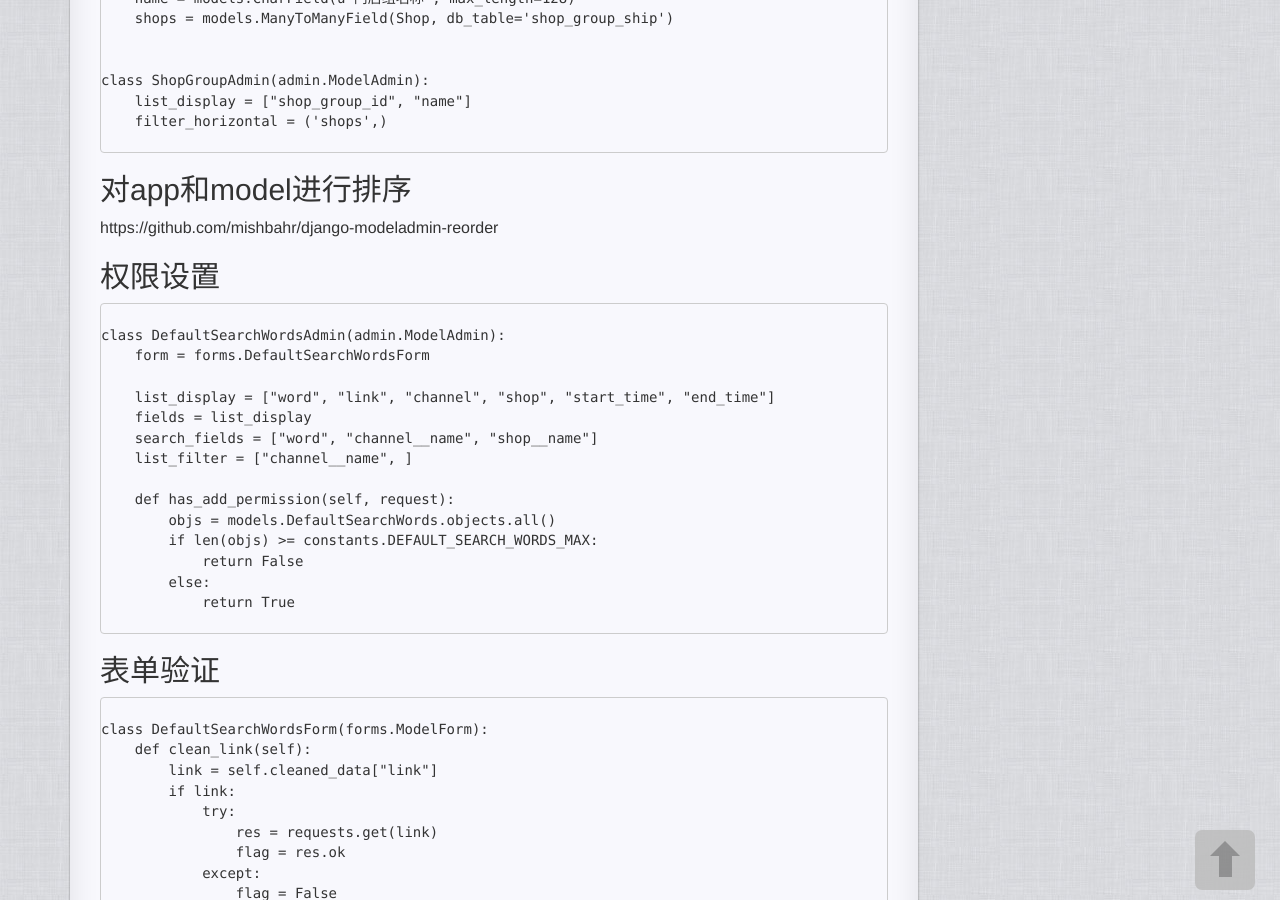
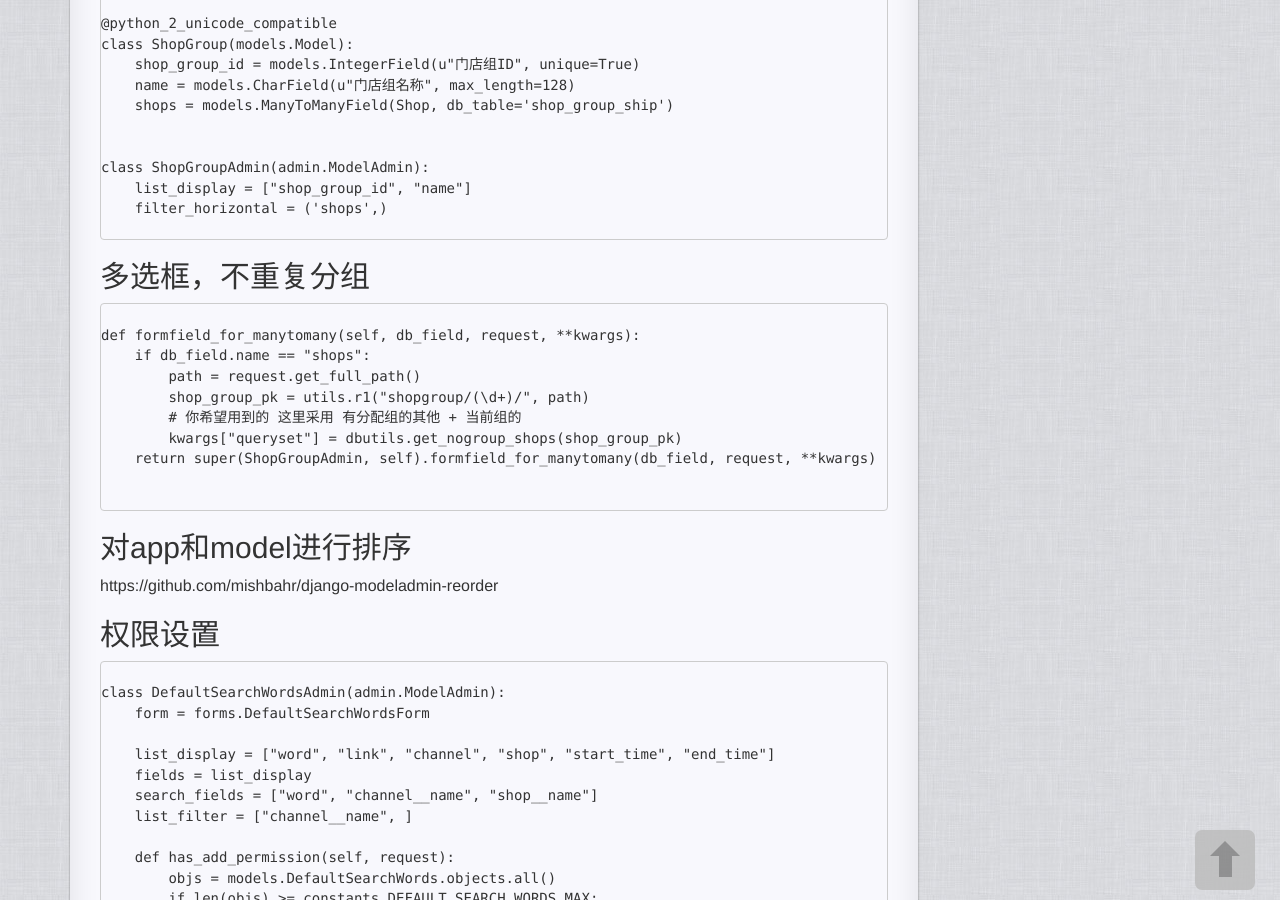
Before and after one commit to imouren/imouren.github.io, a Jekyll site: the page built from _posts/2016-07-14-django_admin.md, in a window 1280 px wide and 900 px high, scrolled down 1089 px. Built offline with Jekyll 4.4.1, drawn with Linux system fonts in a browser that asks for light colours; nearby versions of some CDN libraries; comment, search, counter and statistics services are not loaded; a style sheet for code colours, icons or effects is not loaded; some of the changed text lies outside the part shown.

Commit message:
add more about django admin

````diff
--- a/_posts/2016-07-14-django_admin.md
+++ b/_posts/2016-07-14-django_admin.md
@@ -8,6 +8,10 @@ tags: python django
 
 * content
 {:toc}
+
+## 去这个网站找
+
+https://djangosnippets.org/
 
 ## 编辑的时候按照指定field的属性
 
@@ -58,6 +62,21 @@ class ShopGroup(models.Model):
 class ShopGroupAdmin(admin.ModelAdmin):
     list_display = ["shop_group_id", "name"]
     filter_horizontal = ('shops',)
+
+```
+
+## 多选框，不重复分组
+
+```python
+
+def formfield_for_manytomany(self, db_field, request, **kwargs):
+    if db_field.name == "shops":
+        path = request.get_full_path()
+        shop_group_pk = utils.r1("shopgroup/(\d+)/", path)
+        # 你希望用到的 这里采用 有分配组的其他 + 当前组的
+        kwargs["queryset"] = dbutils.get_nogroup_shops(shop_group_pk)
+    return super(ShopGroupAdmin, self).formfield_for_manytomany(db_field, request, **kwargs)
+
 
 ```
 
````
